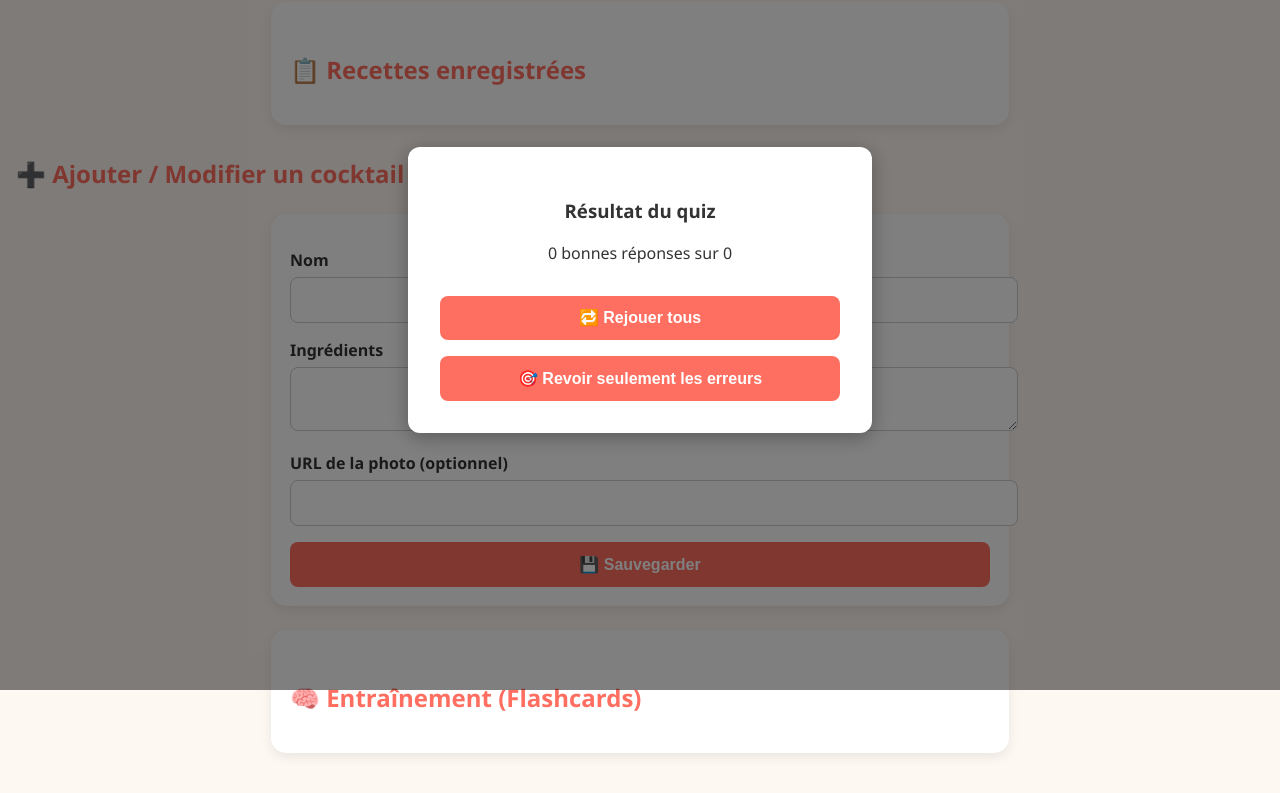
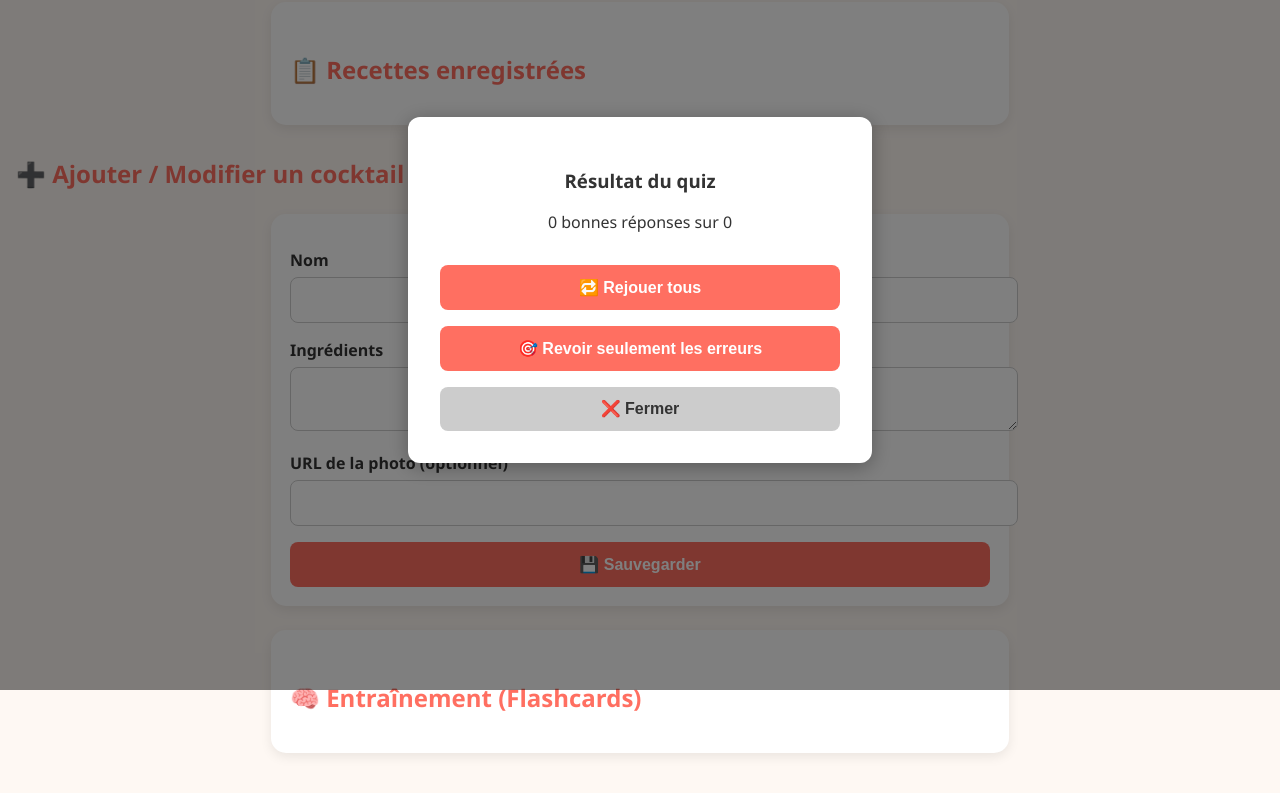
Before and after one commit to vllskevin/mon-carnet-de-cocktails, a plain HTML site: page index.html in a window 1280 px wide. Shown: the part 110-903 px from the top of the page. Drawn offline with Linux system fonts and the light colour scheme.

Commit message:
Update index.html

```diff
--- a/index.html
+++ b/index.html
@@ -5,7 +5,7 @@
 <meta name="viewport" content="width=device-width, initial-scale=1" />
 <title>🍸 Carnet & Quiz Cocktails</title>
 <style>
-  /* même style qu'avant, inchangé pour préserver l’apparence */
+  /* Styles globaux */
   :root {
     --main-color: #ff6f61;
     --accent-color: #ffd166;
@@ -156,6 +156,7 @@
     background-color: rgba(0,0,0,0.5);
     justify-content: center;
     align-items: center;
+    pointer-events: none; /* Bloque les clics en dehors de la boîte */
   }
   .modal-content {
     background: white;
@@ -164,6 +165,13 @@
     text-align: center;
     max-width: 400px;
     box-shadow: 0 4px 20px rgba(0,0,0,0.3);
+    z-index: 1000;
+    pointer-events: auto; /* Permet les clics dans la boîte */
+  }
+  .modal-content button.close-btn {
+    background-color: #ccc;
+    color: #333;
+    margin-top: 1rem;
   }
   @keyframes bounce {
     0%, 100% { transform: translateY(0); }
@@ -207,15 +215,18 @@
     <p id="quizResultText"></p>
     <button onclick="restartFullQuiz()">🔁 Rejouer tous</button>
     <button onclick="restartFailedOnly()">🎯 Revoir seulement les erreurs</button>
+    <button class="close-btn" onclick="document.getElementById('quizModal').style.display = 'none'">❌ Fermer</button>
   </div>
 </div>
 <script>
 let cocktails = JSON.parse(localStorage.getItem("cocktails")) || [];
 let editingIndex = null;
+
 function saveCocktails() {
   localStorage.setItem("cocktails", JSON.stringify(cocktails));
   displayCocktails();
 }
+
 function addCocktail(e) {
   e.preventDefault();
   const name = document.getElementById("name").value.trim();
@@ -229,7 +240,9 @@ function addCocktail(e) {
   }
   e.target.reset();
   saveCocktails();
+  startQuiz(); // relance quiz avec la nouvelle liste
 }
+
 function displayCocktails() {
   const display = document.getElementById("cocktailDisplay");
   display.innerHTML = cocktails.map((c, i) => `
@@ -240,9 +253,10 @@ function displayCocktails() {
         ${c.image ? `<img src="${c.image}" alt="${c.name}">` : ""}
       </div>
       <button class="edit-btn" onclick="editCocktail(${i})">✏️ Modifier</button>
-    </div>`
-  ).join("");
+    </div>
+  `).join("");
 }
+
 function editCocktail(index) {
   const c = cocktails[index];
   document.getElementById("name").value = c.name;
@@ -251,7 +265,9 @@ function editCocktail(index) {
   editingIndex = index;
   window.scrollTo({ top: 0, behavior: "smooth" });
 }
+
 let shuffledCocktails = [], flashcardIndex = 0, sessionResults = [];
+
 function shuffle(arr) {
   for (let i = arr.length - 1; i > 0; i--) {
     const j = Math.floor(Math.random() * (i + 1));
@@ -259,12 +275,14 @@ function shuffle(arr) {
   }
   return arr;
 }
+
 function startQuiz() {
   shuffledCocktails = shuffle([...cocktails]);
   flashcardIndex = 0;
   sessionResults = [];
   showFlashcard();
 }
+
 function showFlashcard() {
   if (flashcardIndex >= shuffledCocktails.length) {
     endQuiz();
@@ -284,24 +302,29 @@ function showFlashcard() {
       </div>
     </div>`;
 }
+
 function revealFlashcard(text) {
   document.getElementById("flashcardReveal").innerHTML = `<p>${text}</p>`;
 }
+
 function recordResult(known) {
   sessionResults.push({ index: flashcardIndex, known });
   flashcardIndex++;
   showFlashcard();
 }
+
 function endQuiz() {
   const correct = sessionResults.filter(r => r.known).length;
   const total = sessionResults.length;
   document.getElementById("quizResultText").textContent = `${correct} bonnes réponses sur ${total}`;
   document.getElementById("quizModal").style.display = "flex";
 }
+
 function restartFullQuiz() {
   document.getElementById("quizModal").style.display = "none";
   startQuiz();
 }
+
 function restartFailedOnly() {
   const failedIndexes = sessionResults.filter(r => !r.known).map(r => r.index);
   shuffledCocktails = failedIndexes.map(i => shuffledCocktails[i]);
@@ -310,8 +333,15 @@ function restartFailedOnly() {
   document.getElementById("quizModal").style.display = "none";
   showFlashcard();
 }
+
 displayCocktails();
 startQuiz();
+
+// Fermeture modale en cliquant hors du contenu
+window.addEventListener('click', function(e) {
+  const modal = document.getElementById("quizModal");
+  if (e.target === modal) {
+    modal.style.display = "none";
+  }
+});
 </script>
-</body>
-</html>
```
